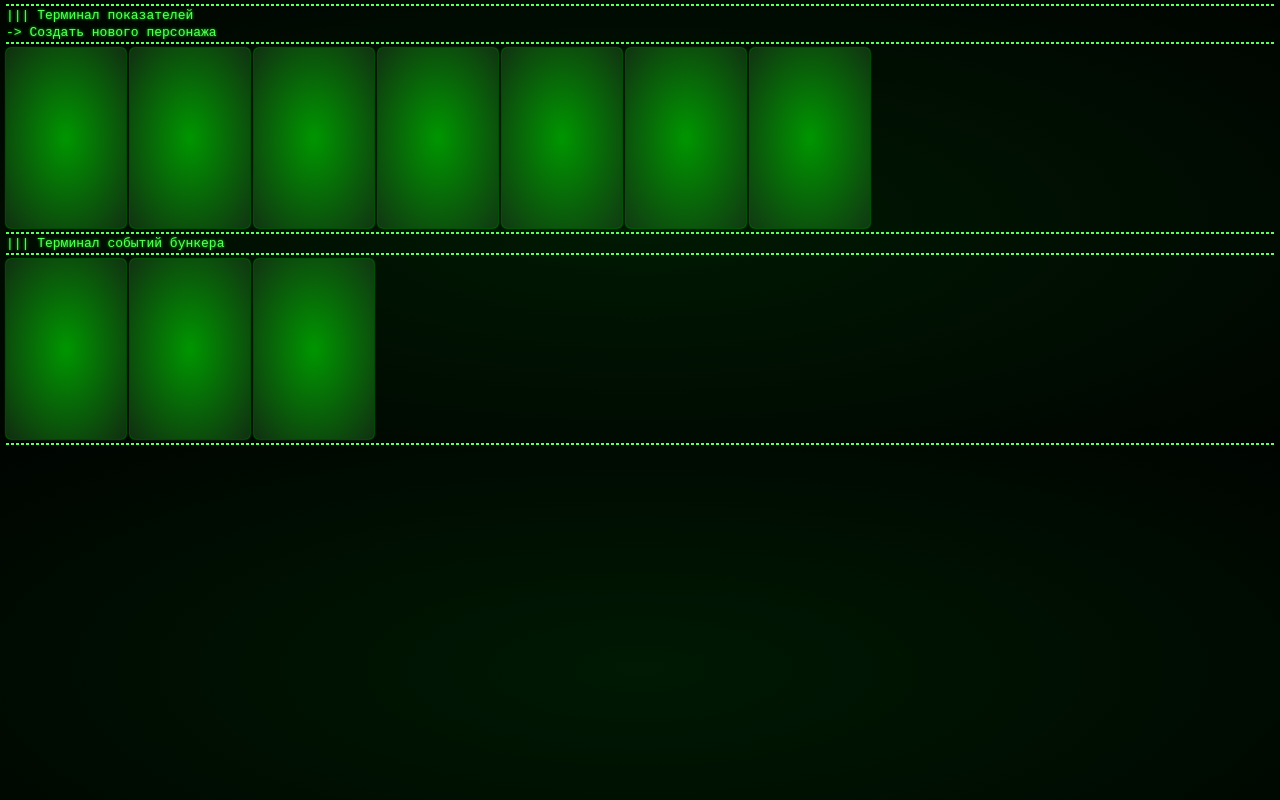
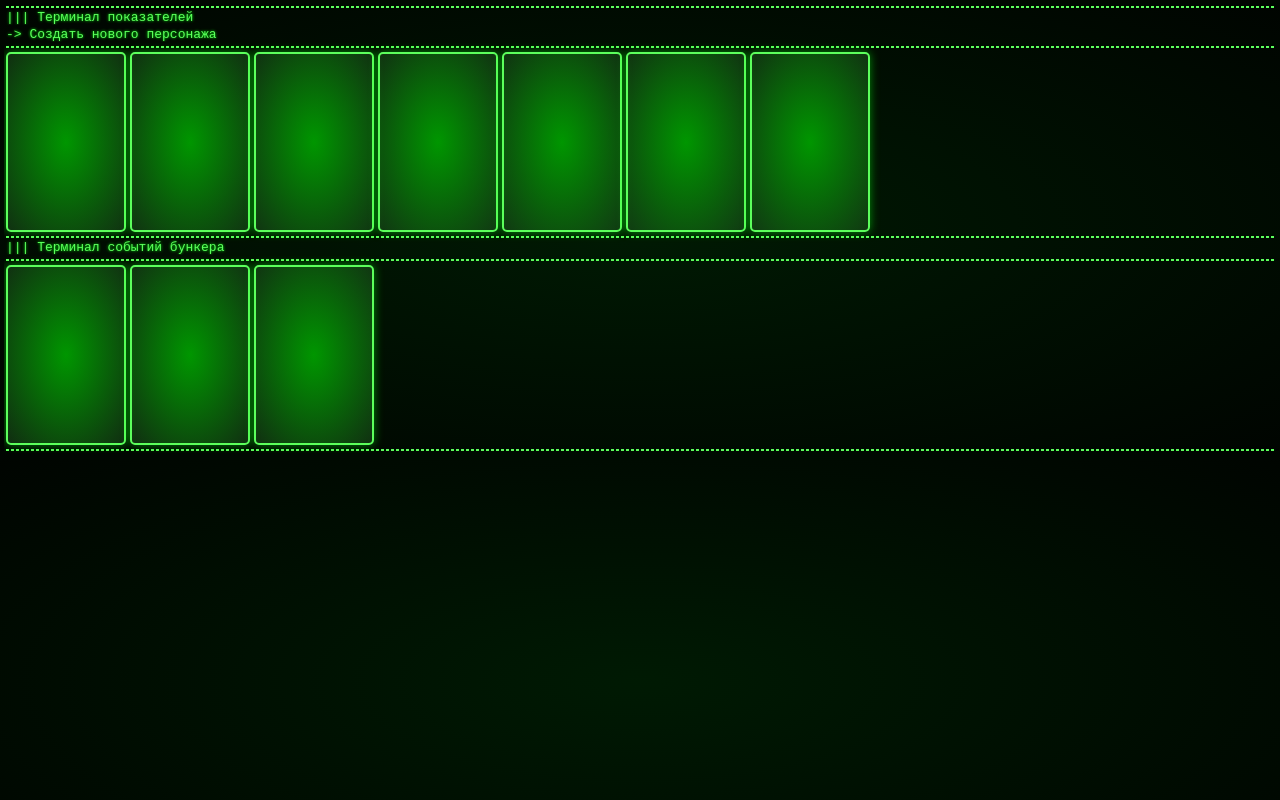
Before and after one commit to RTemiy/Bunker_Survive, a plain HTML site: page index.html in a window 1280 px wide. Drawn offline with Linux system fonts and the light colour scheme.

Commit message:
Add files via upload

```diff
--- a/design.css
+++ b/design.css
@@ -9,10 +9,10 @@
     padding: 0;
     box-sizing: border-box;
     max-width: var(--width);
+    overflow:auto;
 }
 
 body {
-    overflow:inherit;
     -webkit-touch-callout: none;
     -webkit-user-select: none;
     -khtml-user-select: none;
@@ -40,10 +40,10 @@ hr {
     position: relative;
     display: inline-table;
     vertical-align: top;
-    box-shadow: 0px 0px 2px rgb(0, 255, 13);
+    box-shadow: 0px 0px 10px 0px rgba(0, 255, 13, 0.514);
     border-style: solid;
     border-color: var(--itc);
-    border: 0px;
+    border-width: 2px;
     background-image: radial-gradient(rgb(0, 59, 0), rgb(0, 0, 0) 120%);
     border-width: 2px;
     border-radius: 5px;
@@ -62,6 +62,7 @@ hr {
 }
 
 .deckback>* {
+    overflow:hidden;
     border-style: none;
     text-shadow: none;
     color: rgba(240, 248, 255, 0);
```
